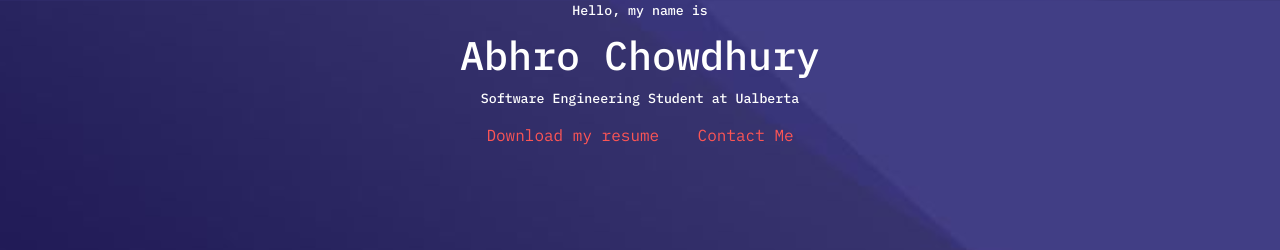
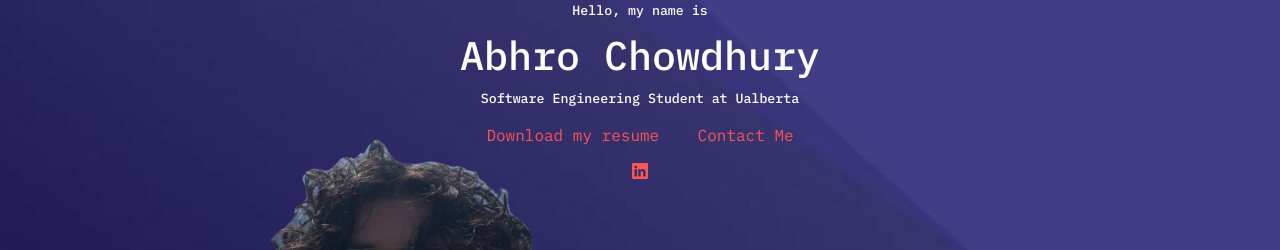
Before and after one commit to AbhroChowdhury/Personal-Website-Abhro, a React (Create React App) app in the folder react-portfolio-abhro/: page / in a window 1280 px wide. Shown: the top 250 px of the page. Built offline with nearby package versions, Linux system fonts and the light colour scheme.

Commit message:
final changes for the evening

```diff
--- /dev/null
+++ b/package.json
@@ -0,0 +1,5 @@
+{
+  "dependencies": {
+    "react-icons": "^4.7.1"
+  }
+}
--- a/react-portfolio-abhro/src/components/header/Header.jsx
+++ b/react-portfolio-abhro/src/components/header/Header.jsx
@@ -2,6 +2,7 @@ import React from 'react'
 import './header.css'
 import CTA from './CTA'
 import ME from '../../graphics/SelfieAbhro.PNG'
+import HeaderExtras from './HeaderExtras'
 
 const header = () => {
   return (
@@ -11,6 +12,7 @@ const header = () => {
         <h1>Abhro Chowdhury</h1>
         <h5 className="text-light">Software Engineering Student at Ualberta</h5>
         <CTA />
+        <HeaderExtras />
 
         <div className="me">
           <img src={ME} alt='me' />
--- /dev/null
+++ b/react-portfolio-abhro/src/components/header/HeaderExtras.jsx
@@ -0,0 +1,15 @@
+import React from 'react'
+import {BsLinkedin} from 'react-icons/bs'
+
+
+const HeaderExtras = () => {
+  return (
+    <div classname='header__extras'>
+        <a href="https://www.linkedin.com/in/abhro-chowdhury-29a269203/" target='_blank'><BsLinkedin/> </a>
+        <a href="https://github.com/AbhroChowdhury" target='_blank'></a>
+        <a href="https://twitter.com/abhro_chowdhury" target='_blank'></a>
+    </div>
+  )
+}
+
+export default HeaderExtras
--- a/react-portfolio-abhro/src/components/header/header.css
+++ b/react-portfolio-abhro/src/components/header/header.css
@@ -1,3 +1,10 @@
 .header__container {
     text-align: center;
 }
+
+.me {
+    align-items: center;
+    margin-top: -30rem;
+    width: 50%;
+    height: 50%
+}
```
Also changed, not shown: 1 other file (tests, documents, lock files or other folders).
